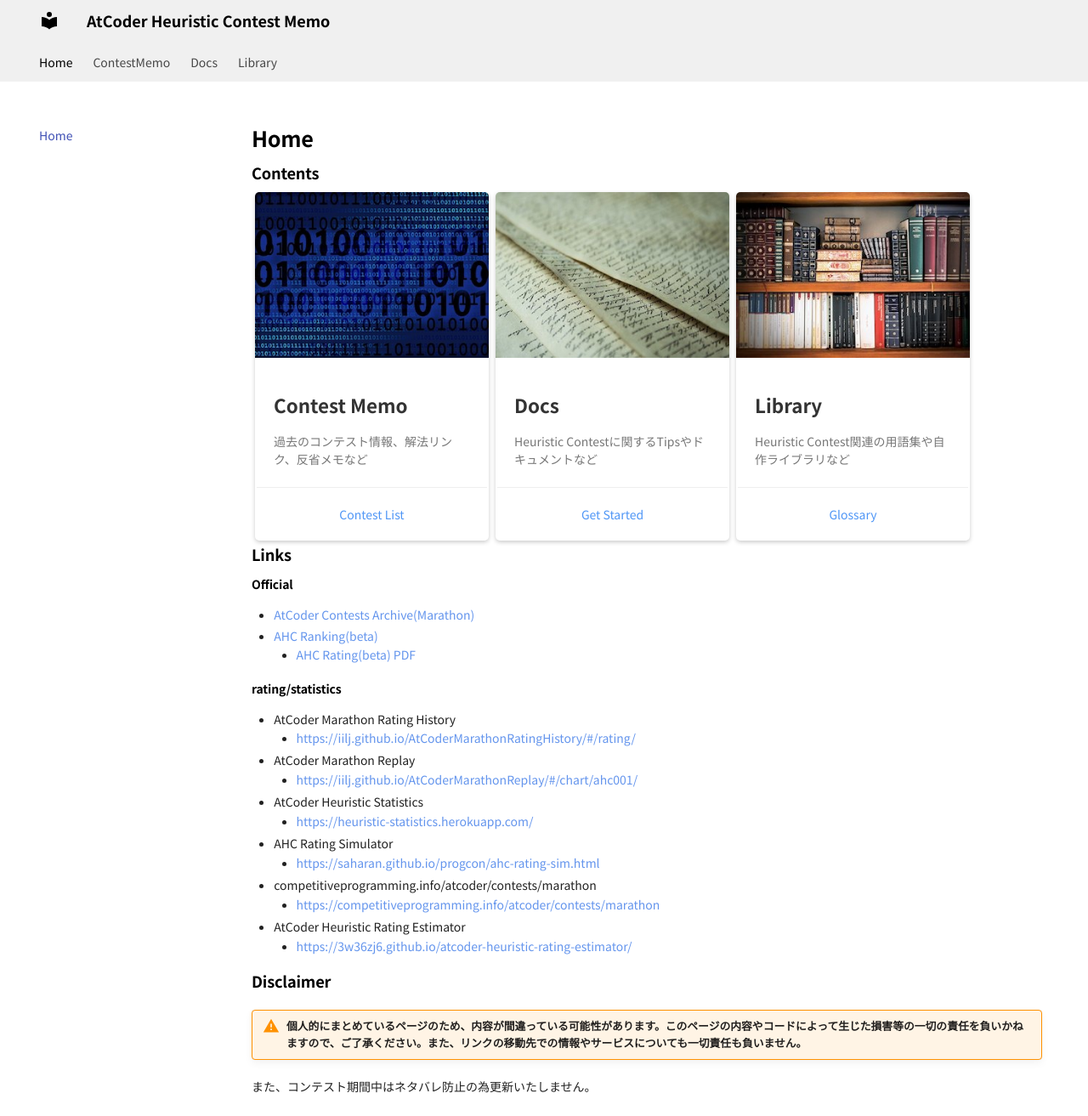
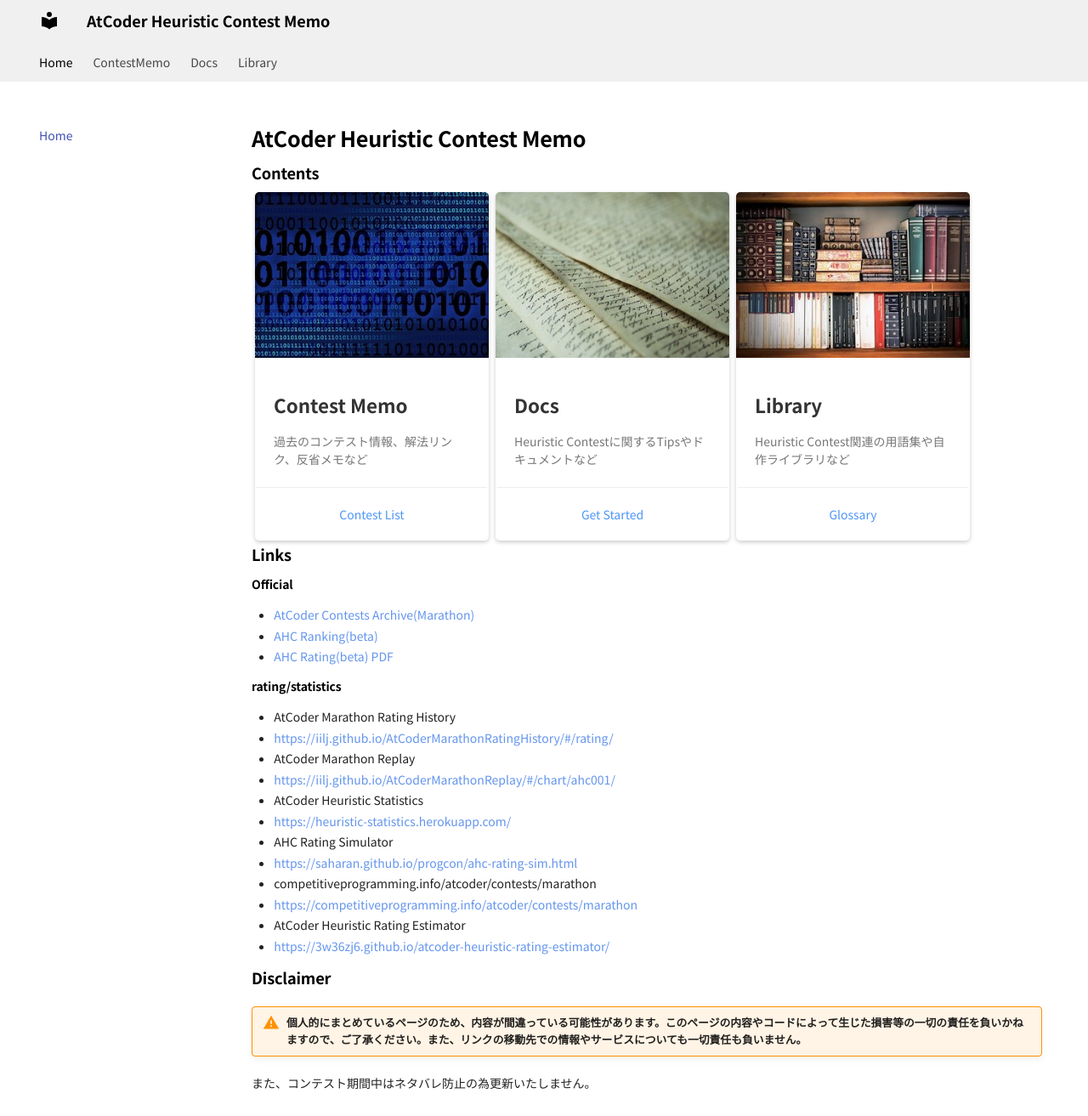
Before and after one commit to jetbead/AtCoderHeuristicContestMemo, an MkDocs documentation site: the page built from docs/index.md, in a window 1280 px wide and 1313 px high. Shown: the whole window at 85% size. Built offline with MkDocs 1.6.1 and Material for MkDocs 9.7.7, drawn with Linux system fonts in a browser that asks for light colours; some web fonts are replaced.

Commit message:
reformat index.md

```diff
--- a/docs/index.md
+++ b/docs/index.md
@@ -1,6 +1,11 @@
-# Home
+---
+title: Home
+---
+
+# AtCoder Heuristic Contest Memo
 
 ## Contents
+
 <div class="box">
   <div class="l-wrapper">
     <div class="card">
@@ -44,24 +49,27 @@
 </div>
 
 ## Links
+
 ### Official
+
 - [AtCoder Contests Archive(Marathon)](https://atcoder.jp/contests/archive?ratedType=0&category=1200&keyword=)
 - [AHC Ranking(beta)](https://www.dropbox.com/s/j276tgd7izpc40u/ranking.csv?dl=0)
-    - [AHC Rating(beta) PDF](https://www.dropbox.com/s/ne358pdixfafppm/AHC_rating.pdf?dl=0)
+  - [AHC Rating(beta) PDF](https://www.dropbox.com/s/ne358pdixfafppm/AHC_rating.pdf?dl=0)
 
 ### rating/statistics
+
 - AtCoder Marathon Rating History
-    - https://iilj.github.io/AtCoderMarathonRatingHistory/#/rating/
+  - https://iilj.github.io/AtCoderMarathonRatingHistory/#/rating/
 - AtCoder Marathon Replay
-    - https://iilj.github.io/AtCoderMarathonReplay/#/chart/ahc001/
+  - https://iilj.github.io/AtCoderMarathonReplay/#/chart/ahc001/
 - AtCoder Heuristic Statistics
-    - https://heuristic-statistics.herokuapp.com/
+  - https://heuristic-statistics.herokuapp.com/
 - AHC Rating Simulator
-    - https://saharan.github.io/progcon/ahc-rating-sim.html
+  - https://saharan.github.io/progcon/ahc-rating-sim.html
 - competitiveprogramming.info/atcoder/contests/marathon
-    - https://competitiveprogramming.info/atcoder/contests/marathon
+  - https://competitiveprogramming.info/atcoder/contests/marathon
 - AtCoder Heuristic Rating Estimator
-    - https://3w36zj6.github.io/atcoder-heuristic-rating-estimator/
+  - https://3w36zj6.github.io/atcoder-heuristic-rating-estimator/
 
 ## Disclaimer
 
```
